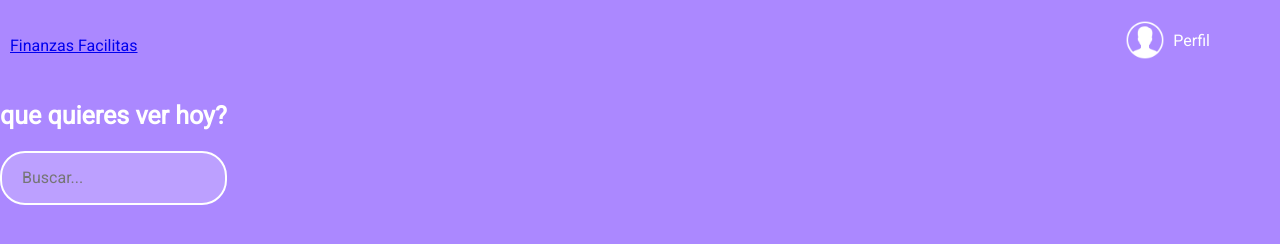
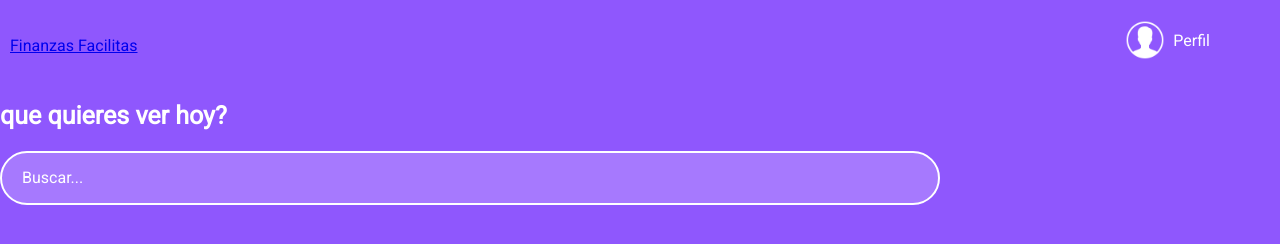
Before and after one commit to barrilocho/web-video, a plain HTML site: page index.html in a window 1280 px wide. Drawn offline with Linux system fonts and the light colour scheme.

Commit message:
feat(search bar): fix colors seach input

```diff
--- a/index.html
+++ b/index.html
@@ -12,14 +12,14 @@
 <style>
   body {
     margin: 0;
-    background-color: #AB88FF;
+    background-color: #8F57FD;
     font-family: 'Roboto', sans-serif;
   }
 
   .header {
     width: 100%;
     height: 80px;
-    background-color: #AB88FF;
+    background-color: #8F57FD;
     display: flex;
     justify-content: space-between;
     align-items: center;
@@ -81,15 +81,20 @@
     font-size: 25px;
   }
   .input {
+    background-color: rgba(255, 255, 255, 0.205);
     border: 2px solid white;
-    border-radius: 25px;
+    border-radius: 50px;
     color: white;
     font-family: 'Roboto', sans-serif;
-    background-color: rgba(255, 255, 255, 0.205);
     font-size: 16px;
     height: 50px;
     padding: 0px 20px;
+    width: 70%;
+    outline: none;
+  }
 
+  .input::placeholder {
+    color: white;
   }
 </style>
 
```
